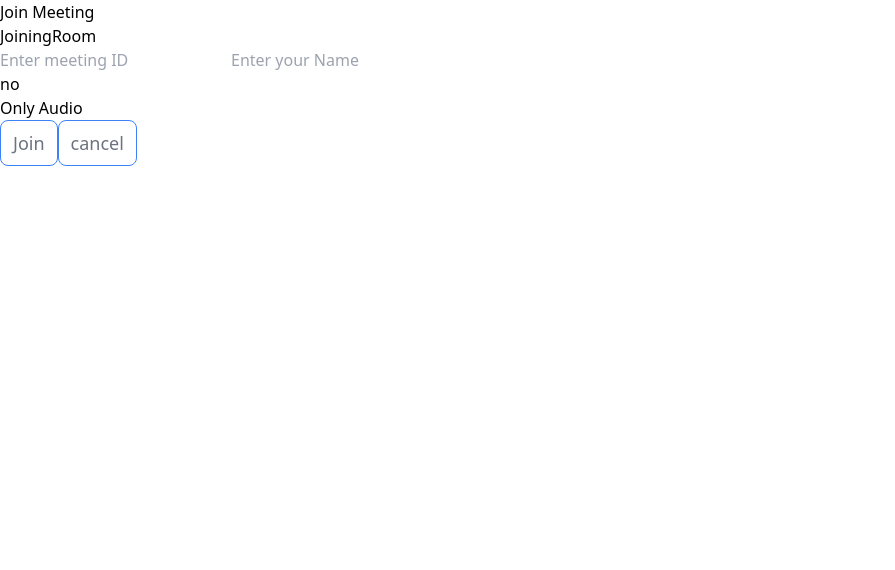
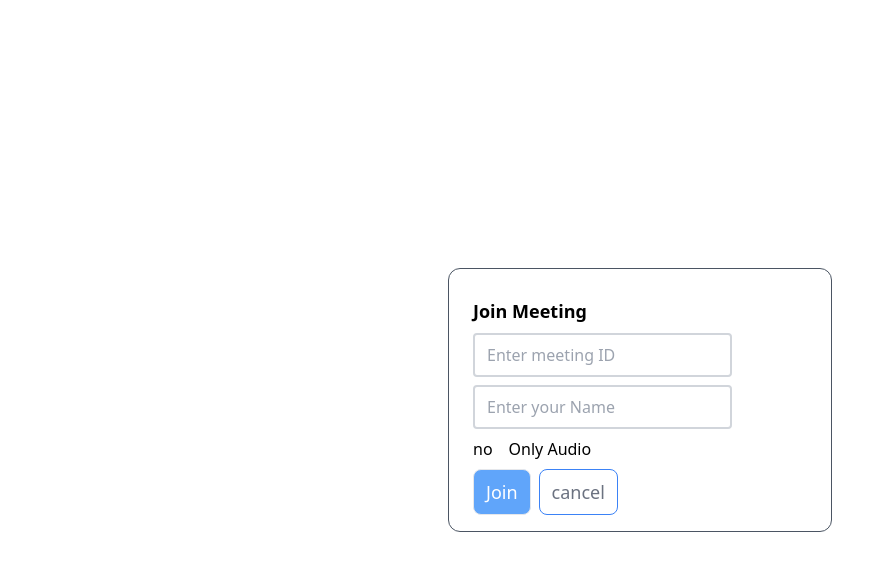
Before and after one commit to jp-knj/video-chat, a React (Create React App) app in the folder client/: page /join-room in a window 1280 px wide. Shown: the top 570 px of the page, without its empty margins (0-895 px from the left). Built offline with nearby package versions, Linux system fonts and the light colour scheme.

Commit message:
:art: Create each components

```diff
--- /dev/null
+++ b/client/src/components/Input/index.tsx
@@ -0,0 +1,13 @@
+interface Props {
+    value: string;
+    handleChange: (e: React.ChangeEvent<HTMLInputElement>) => void;
+    placeholder: string;
+}
+
+const Input: React.FC<Props> = ({ value, handleChange, placeholder }) => {
+    return (
+        <input className={"border-2 border-gray-300 rounded px-3 py-2"} value={value} onChange={handleChange} placeholder={placeholder} />
+    );
+};
+
+export default Input
--- a/client/src/pages/JoiningRoom.tsx
+++ b/client/src/pages/JoiningRoom.tsx
@@ -3,18 +3,7 @@ import { useHistory, useLocation } from "react-router-dom";
 import { getRoomExists } from "../utils/api";
 import { ActionKind, HostContext, setIsHostAction, setConnectOnlyWithAudioAction, setRoomIdAction  } from "../contexts/useHost";
 import Button from "../components/Button";
-
-interface Props {
-  value: string;
-  handleChange: (e: React.ChangeEvent<HTMLInputElement>) => void;
-  placeholder: string;
-}
-
-const Input: React.FC<Props> = ({ value, handleChange, placeholder }) => {
-  return (
-    <input value={value} onChange={handleChange} placeholder={placeholder} />
-  );
-};
+import Input from "../components/Input"
 
 const JoiningRoom = () => {
   const search = useLocation().search;
@@ -96,10 +85,10 @@ const JoiningRoom = () => {
   }, []);
 
   return (
-    <>
-      <div>{titleText}</div>
-      <p>JoiningRoom</p>
-      <div>
+    <div className={"w-full h-screen flex items-center justify-center relative"}>
+      <div className={"w-96 bg-white border border-gray-600 py-4 flex flex-col items-start rounded-xl"} >
+      <h2 className={"text-lg ml-6 mt-3 font-bold"}>{titleText}</h2>
+      <div className={"ml-6 mt-2"}>
         {!isHost && (
           <Input
             value={roomState.roomId}
@@ -107,40 +96,36 @@ const JoiningRoom = () => {
             placeholder="Enter meeting ID"
           />
         )}
+        <div className={"mt-2"} />
         <Input
           value={roomState.identity}
           handleChange={handleNameValueChange}
           placeholder="Enter your Name"
         />
         <div>
-          {roomState && (
-              <div>
-              <div>{roomState.roomId}</div>
-            <div>{roomState.identity}</div>
-              </div>
-            )
-          }
-          <div>
+          <div className={"flex mt-2"}>
             {isVideo && <span onClick={handleConnectTypeChange}>yes</span>}
             {!isVideo && <span onClick={handleConnectTypeChange}>no</span>}
-            <p>Only Audio</p>
+            <p className={"ml-4"}>Only Audio</p>
           </div>
         </div>
         <div>
           {errorState && (
-            <div>
-              <p>{errorState}</p>
+            <div className={"mt-2"}>
+              <p className={"text-red-400"}>{errorState}</p>
             </div>
           )}
         </div>
         <div>
-          <div>
-            <Button label={successText} handleClick={handleJoinRoom} />
+          <div className={"flex mt-2"}>
+            <Button label={successText} handleClick={handleJoinRoom} primary/>
+            <div className={"ml-2"} />
             <Button label="cancel" handleClick={pushToLogin} />
           </div>
         </div>
       </div>
-    </>
+      </div>
+    </div>
   );
 };
 export default JoiningRoom;
```
